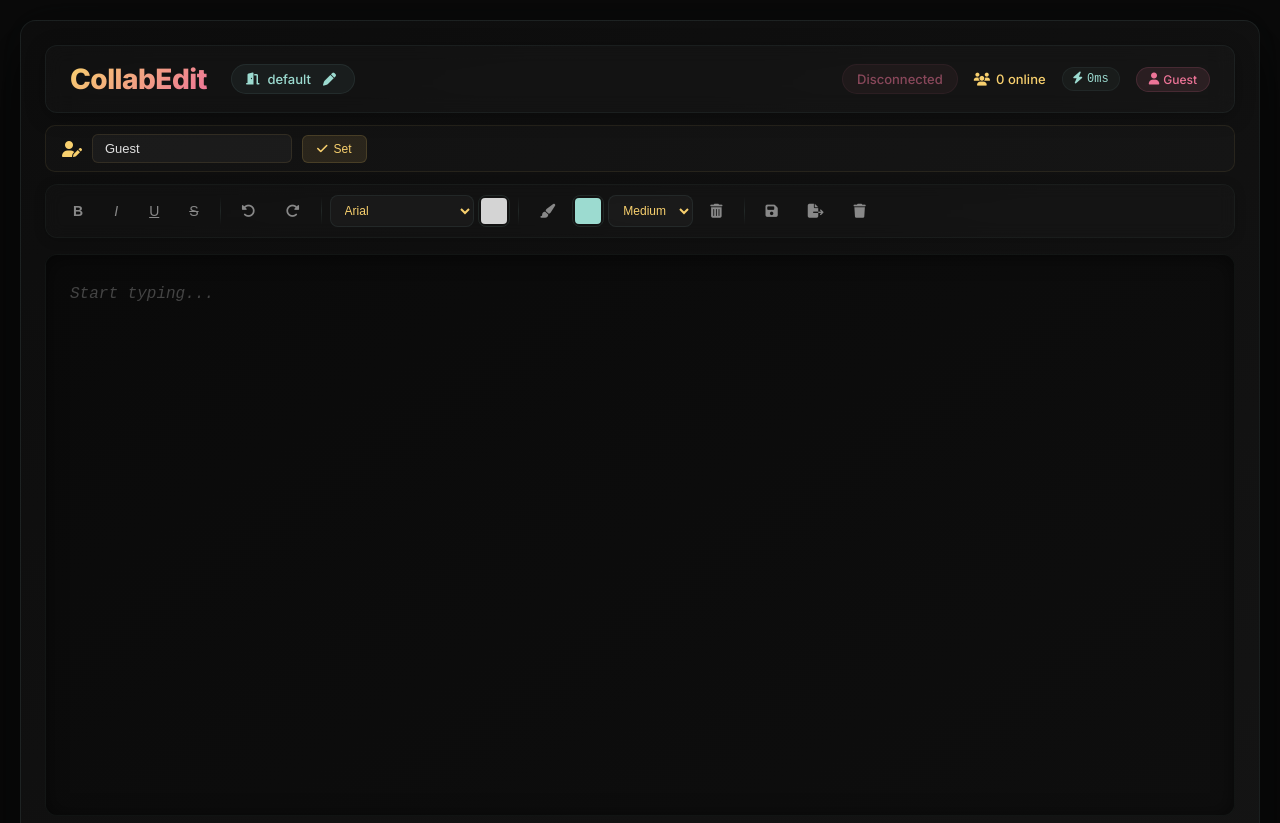
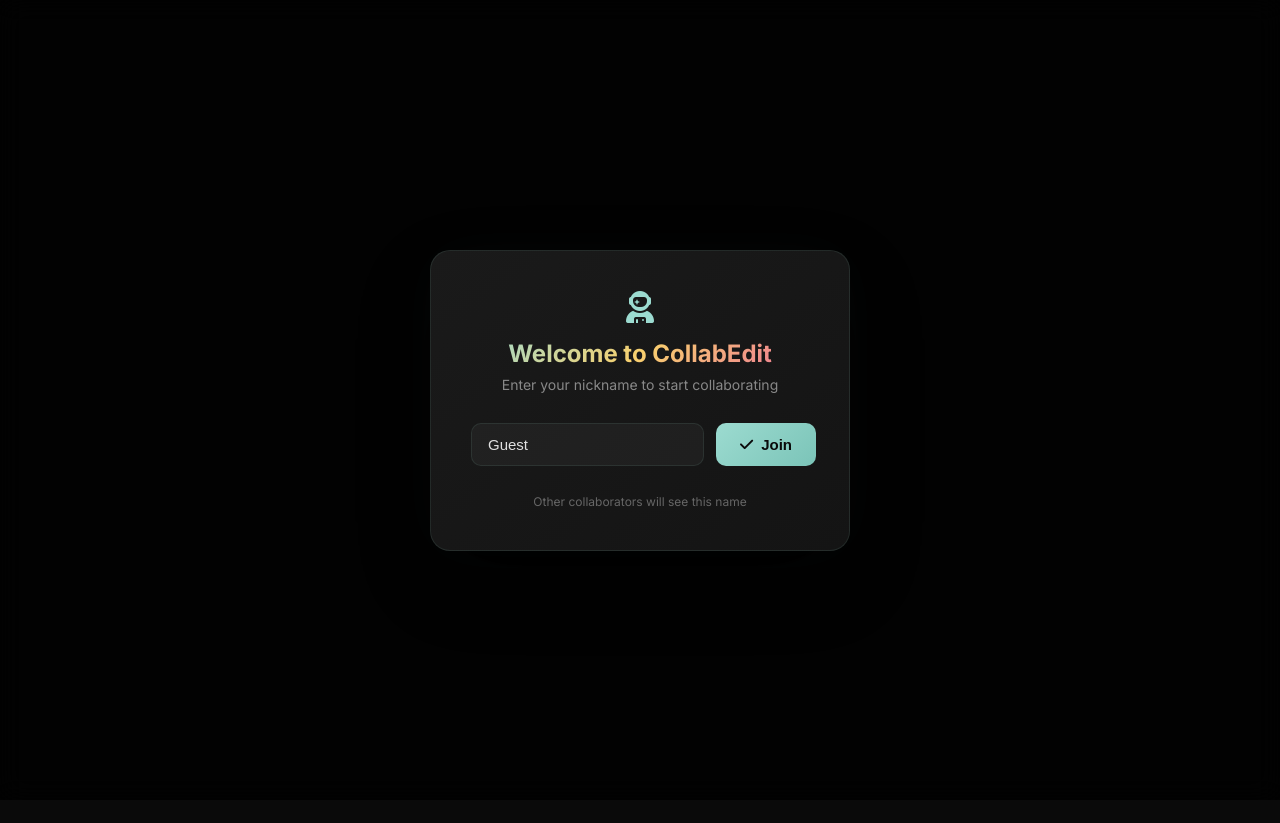
Before and after one commit to akramhees/collabedit, a website: page src/client/index.html in a window 1280 px wide. Shown: the top 823 px of the page. After the commit the page ends 800 px from the top, so only its background shows below. Drawn offline with Linux system fonts and the light colour scheme.

Commit message:
added nickname modal popup on first visit, fix typing indicators

```diff
--- a/src/client/editor.js
+++ b/src/client/editor.js
@@ -21,6 +21,7 @@
     this.typingTimeout = null;
     this.isTyping = false;
     this.activeTypers = {};
+    this.nicknameConfirmed = false;
   }
 
   connect(roomId = 'default') {
@@ -606,15 +607,19 @@
   editorState.drawSize = size;
 }
 
-function setNickname() {
-  const input = document.getElementById('userNameInput');
-  const display = document.getElementById('userNameDisplay');
+function confirmNickname() {
+  const input = document.getElementById('modalNicknameInput');
   const name = input.value.trim() || 'Guest';
   editorState.userName = name;
-  display.textContent = name;
+  document.getElementById('userNameDisplay').textContent = name;
   localStorage.setItem('collabedit-username', name);
+  document.getElementById('nicknameModal').style.display = 'none';
+  document.getElementById('mainApp').style.display = 'block';
   editorState.sendUserInfo();
-  input.blur();
+
+  const roomId = window.location.hash.slice(1) || 'default';
+  document.getElementById('roomId').textContent = roomId;
+  editorState.connect(roomId);
 }
 
 function toggleRoomInput() {
@@ -633,18 +638,18 @@
   }
 }
 
-const roomId = window.location.hash.slice(1) || 'default';
-document.getElementById('roomId').textContent = roomId;
-
 const savedName = localStorage.getItem('collabedit-username') || 'Guest';
-document.getElementById('userNameInput').value = savedName;
+document.getElementById('modalNicknameInput').value = savedName;
 document.getElementById('userNameDisplay').textContent = savedName;
 editorState.userName = savedName;
 
 console.log('Starting CollabEdit...');
-console.log('Room:', roomId);
 
-editorState.connect(roomId);
+document.getElementById('modalNicknameInput').addEventListener('keydown', (e) => {
+  if (e.key === 'Enter') {
+    confirmNickname();
+  }
+});
 
 const editor = document.getElementById('editor');
 let sendTimeout = null;
@@ -698,12 +703,6 @@
   }
 });
 
-document.getElementById('userNameInput').addEventListener('keydown', (e) => {
-  if (e.key === 'Enter') {
-    setNickname();
-  }
-});
-
 window.addEventListener('beforeunload', () => {
   editorState.disconnect();
 });
--- a/src/client/index.html
+++ b/src/client/index.html
@@ -9,7 +9,27 @@
   <link href="https://fonts.googleapis.com/css2?family=Inter:wght@400;500;600;700;800&display=swap" rel="stylesheet">
 </head>
 <body>
-  <div class="container">
+  <!-- Nickname Modal -->
+  <div id="nicknameModal" class="modal">
+    <div class="modal-content">
+      <div class="modal-header">
+        <i class="fas fa-user-astronaut" style="color:#9CDBD0;font-size:32px;"></i>
+        <h2>Welcome to CollabEdit</h2>
+        <p>Enter your nickname to start collaborating</p>
+      </div>
+      <div class="modal-body">
+        <input type="text" id="modalNicknameInput" placeholder="Enter your nickname..." maxlength="20" value="Guest">
+        <button onclick="confirmNickname()" id="modalNicknameBtn">
+          <i class="fas fa-check"></i> Join
+        </button>
+      </div>
+      <div class="modal-footer">
+        <span style="color:#666;font-size:12px;">Other collaborators will see this name</span>
+      </div>
+    </div>
+  </div>
+
+  <div class="container" id="mainApp" style="display:none;">
     <header>
       <div class="header-left">
         <h1>CollabEdit</h1>
@@ -29,12 +49,6 @@
         <div class="user-badge"><i class="fas fa-user" style="margin-right:4px;"></i><span id="userNameDisplay">Guest</span></div>
       </div>
     </header>
-
-    <div class="nickname-bar">
-      <i class="fas fa-user-pen" style="color:#F8D06E;"></i>
-      <input type="text" id="userNameInput" placeholder="Enter your nickname..." maxlength="20" value="Guest">
-      <button onclick="setNickname()" id="nicknameBtn"><i class="fas fa-check"></i> Set</button>
-    </div>
 
     <div class="toolbar">
       <button onclick="formatText('bold')" title="Bold"><b>B</b></button>
--- a/src/client/styles.css
+++ b/src/client/styles.css
@@ -14,6 +14,115 @@
   align-items: center;
   padding: 20px;
   user-select: none;
+}
+
+/* Modal */
+.modal {
+  display: flex;
+  position: fixed;
+  z-index: 1000;
+  left: 0;
+  top: 0;
+  width: 100%;
+  height: 100%;
+  background: rgba(0,0,0,0.8);
+  backdrop-filter: blur(12px);
+  justify-content: center;
+  align-items: center;
+  animation: fadeIn 0.3s ease;
+}
+
+@keyframes fadeIn {
+  from { opacity: 0; transform: scale(0.9); }
+  to { opacity: 1; transform: scale(1); }
+}
+
+.modal-content {
+  background: linear-gradient(145deg, #1a1a1a, #141414);
+  border-radius: 20px;
+  padding: 40px;
+  max-width: 420px;
+  width: 90%;
+  border: 1px solid rgba(157, 219, 208, 0.1);
+  box-shadow: 0 30px 80px rgba(0,0,0,0.8), 0 0 60px rgba(157, 219, 208, 0.03);
+}
+
+.modal-header {
+  text-align: center;
+  margin-bottom: 30px;
+}
+
+.modal-header i {
+  margin-bottom: 16px;
+  display: block;
+}
+
+.modal-header h2 {
+  font-size: 24px;
+  font-weight: 700;
+  background: linear-gradient(135deg, #9CDBD0, #F8D06E, #ED7497);
+  -webkit-background-clip: text;
+  -webkit-text-fill-color: transparent;
+  background-clip: text;
+  margin-bottom: 8px;
+}
+
+.modal-header p {
+  color: #888;
+  font-size: 14px;
+}
+
+.modal-body {
+  display: flex;
+  gap: 12px;
+  margin-bottom: 16px;
+}
+
+.modal-body input {
+  flex: 1;
+  background: rgba(255,255,255,0.04);
+  color: #e0e0e0;
+  border: 1px solid rgba(157, 219, 208, 0.1);
+  border-radius: 10px;
+  padding: 12px 16px;
+  font-size: 15px;
+  transition: all 0.3s ease;
+}
+
+.modal-body input:focus {
+  outline: none;
+  border-color: #9CDBD0;
+  box-shadow: 0 0 30px rgba(157, 219, 208, 0.05);
+}
+
+.modal-body button {
+  background: linear-gradient(135deg, #9CDBD0, #7BC4B8);
+  color: #0a0a0a;
+  border: none;
+  padding: 12px 24px;
+  border-radius: 10px;
+  cursor: pointer;
+  font-size: 15px;
+  font-weight: 600;
+  transition: all 0.25s ease;
+  display: flex;
+  align-items: center;
+  gap: 8px;
+  white-space: nowrap;
+}
+
+.modal-body button:hover {
+  transform: translateY(-2px);
+  box-shadow: 0 8px 30px rgba(157, 219, 208, 0.2);
+}
+
+.modal-body button:active {
+  transform: scale(0.97);
+}
+
+.modal-footer {
+  text-align: center;
+  padding-top: 8px;
 }
 
 .container {
@@ -169,55 +278,6 @@
   background: rgba(157, 219, 208, 0.04);
   border-radius: 12px;
   border: 1px solid rgba(157, 219, 208, 0.06);
-}
-
-.nickname-bar {
-  display: flex;
-  align-items: center;
-  gap: 10px;
-  margin-bottom: 12px;
-  padding: 8px 16px;
-  background: rgba(255,255,255,0.02);
-  border-radius: 10px;
-  border: 1px solid rgba(248, 208, 110, 0.08);
-}
-
-.nickname-bar input {
-  flex: 1;
-  background: rgba(255,255,255,0.04);
-  color: #e0e0e0;
-  border: 1px solid rgba(248, 208, 110, 0.1);
-  border-radius: 6px;
-  padding: 6px 12px;
-  font-size: 13px;
-  max-width: 200px;
-  transition: all 0.3s ease;
-}
-
-.nickname-bar input:focus {
-  outline: none;
-  border-color: #F8D06E;
-  box-shadow: 0 0 20px rgba(248, 208, 110, 0.05);
-}
-
-.nickname-bar button {
-  background: rgba(248, 208, 110, 0.1);
-  color: #F8D06E;
-  border: 1px solid rgba(248, 208, 110, 0.15);
-  padding: 6px 14px;
-  border-radius: 6px;
-  cursor: pointer;
-  font-size: 12px;
-  transition: all 0.25s ease;
-  display: flex;
-  align-items: center;
-  gap: 6px;
-}
-
-.nickname-bar button:hover {
-  background: rgba(248, 208, 110, 0.2);
-  border-color: rgba(248, 208, 110, 0.3);
-  transform: translateY(-1px);
 }
 
 .toolbar {
@@ -387,21 +447,6 @@
   color: #ED7497;
 }
 
-#editor .cursor-end {
-  display: inline-block;
-  width: 2px;
-  height: 1.2em;
-  background: #9CDBD0;
-  animation: blink 1s step-end infinite;
-  vertical-align: text-bottom;
-  margin-left: 1px;
-}
-
-@keyframes blink {
-  0%, 100% { opacity: 1; }
-  50% { opacity: 0; }
-}
-
 #typingIndicator {
   position: absolute;
   bottom: 12px;
@@ -409,13 +454,14 @@
   z-index: 10;
   font-size: 12px;
   color: #888;
-  background: rgba(0,0,0,0.8);
-  padding: 4px 12px;
+  background: rgba(0,0,0,0.85);
+  padding: 6px 14px;
   border-radius: 12px;
   border: 1px solid rgba(157, 219, 208, 0.1);
   pointer-events: none;
   opacity: 0;
   transition: opacity 0.3s ease;
+  backdrop-filter: blur(4px);
 }
 
 #typingIndicator.active {
@@ -554,6 +600,18 @@
     padding: 12px;
   }
 
+  .modal-content {
+    padding: 28px 20px;
+  }
+
+  .modal-body {
+    flex-direction: column;
+  }
+
+  .modal-body button {
+    justify-content: center;
+  }
+
   header {
     flex-direction: column;
     gap: 12px;
@@ -574,15 +632,6 @@
     flex-wrap: wrap;
     justify-content: space-between;
     gap: 10px;
-  }
-
-  .nickname-bar {
-    flex-wrap: wrap;
-  }
-
-  .nickname-bar input {
-    max-width: 100%;
-    flex: 1;
   }
 
   #editor-container {
```
